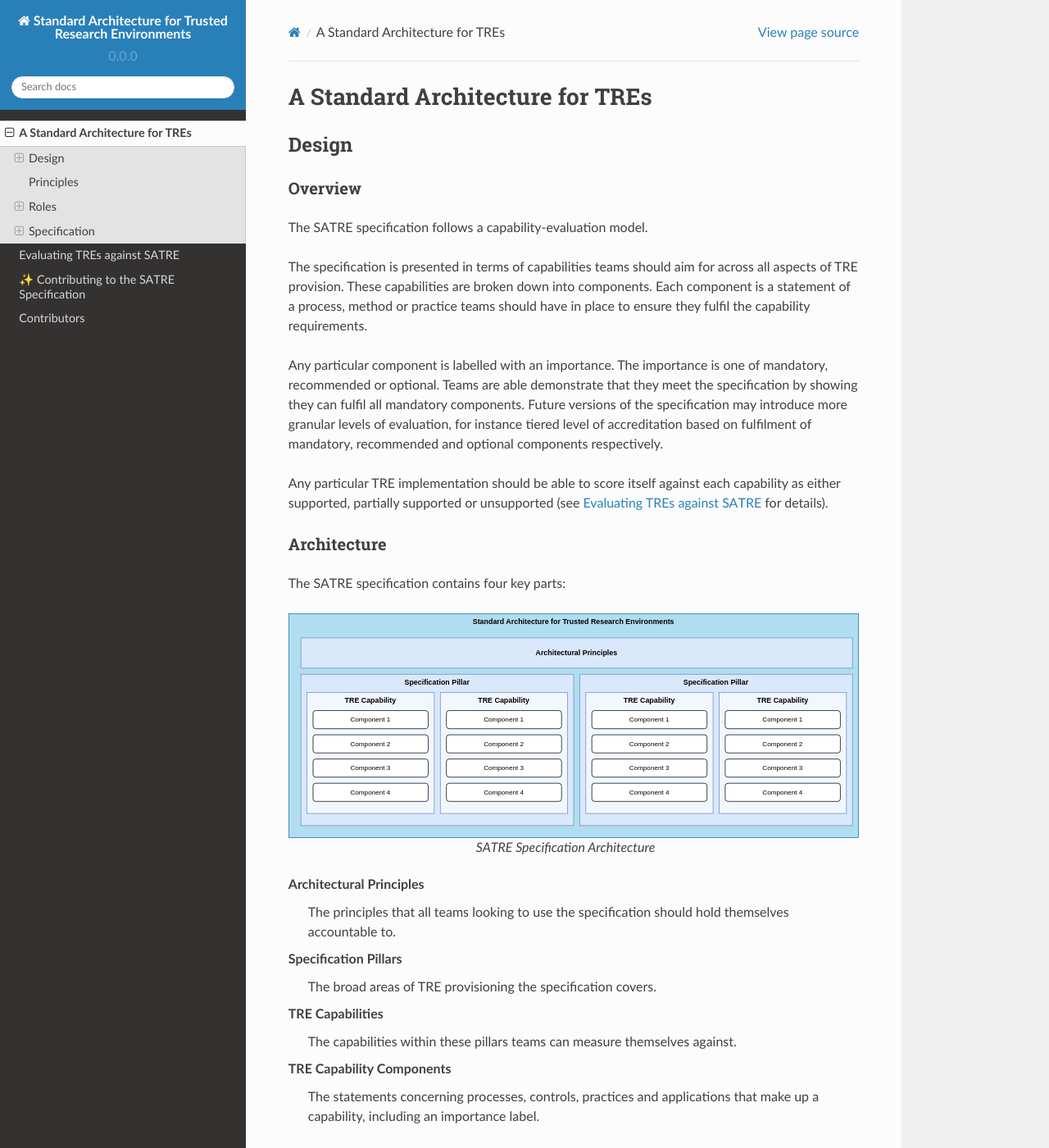
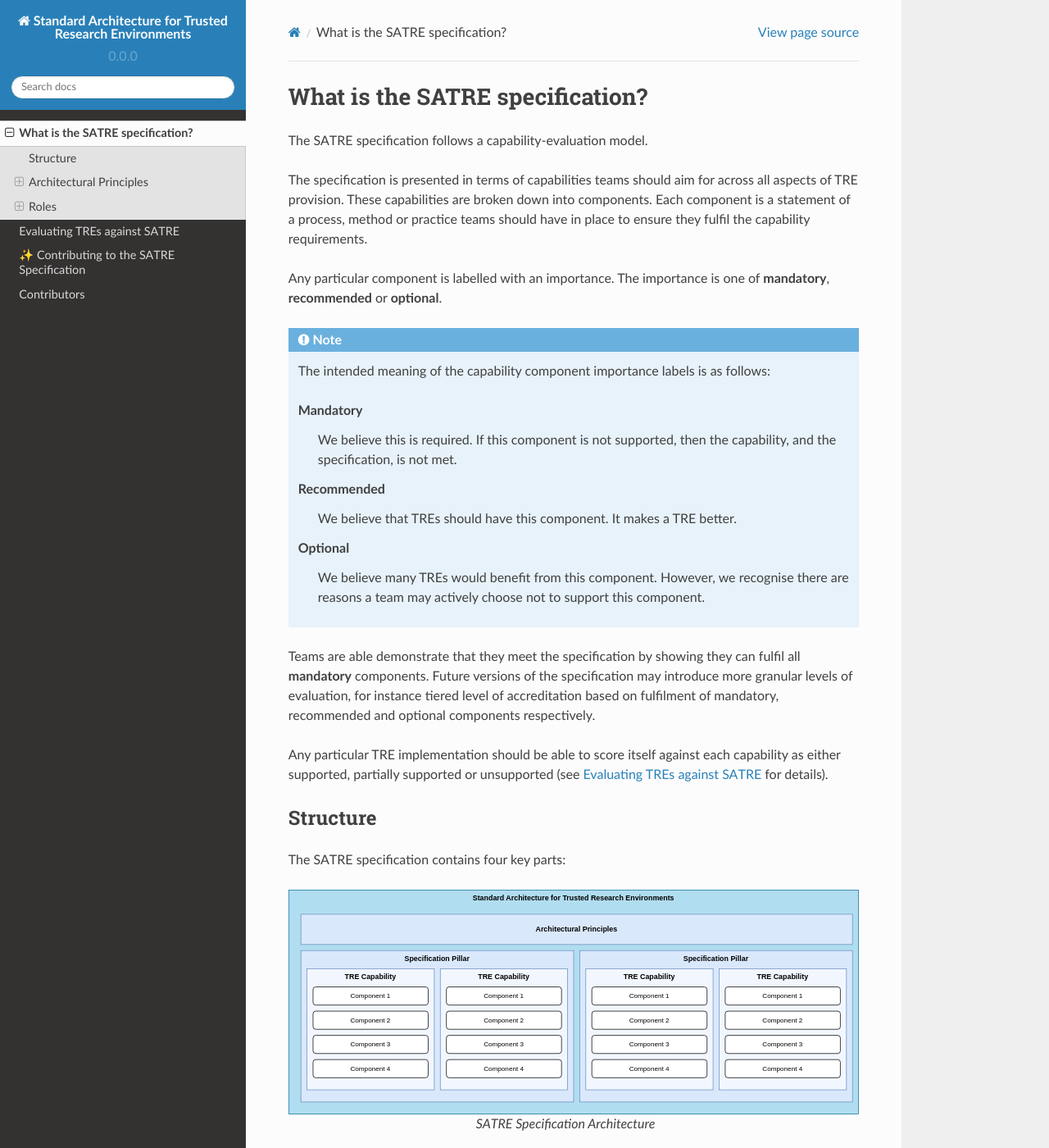
Before and after one commit to sa-tre/satre-specification, a Sphinx documentation site: the page built from docs/source/specification.md, in a window 1280 px wide and 1400 px high. Shown: the whole window at 82% size. Built offline with Sphinx 7.4.7 and the Read the Docs theme 2.0.0, drawn with Linux system fonts in a browser that asks for light colours; some of the changed text lies outside the part shown.

Commit message:
:memo: Re-order specification page to match ordering in architecture section

````diff
--- a/docs/source/specification.md
+++ b/docs/source/specification.md
@@ -1,12 +1,8 @@
 (specification)=
 
-# A Standard Architecture for TREs
+# What is the SATRE specification?
 
 <!-- What this document intends to do (and what it doesn't), the level of detail we aim for contrasted with other technical standards -->
-
-## Design
-
-### Overview
 
 The SATRE specification follows a capability-evaluation model.
 
@@ -15,13 +11,27 @@ These capabilities are broken down into components.
 Each component is a statement of a process, method or practice teams should have in place to ensure they fulfil the capability requirements.
 
 Any particular component is labelled with an importance.
-The importance is one of mandatory, recommended or optional.
-Teams are able demonstrate that they meet the specification by showing they can fulfil all mandatory components.
+The importance is one of **mandatory**, **recommended** or **optional**.
+
+:::{note}
+The intended meaning of the capability component importance labels is as follows:
+
+Mandatory
+: We believe this is required. If this component is not supported, then the capability, and the specification, is not met.
+
+Recommended
+: We believe that TREs should have this component. It makes a TRE better.
+
+Optional
+: We believe many TREs would benefit from this component. However, we recognise there are reasons a team may actively choose not to support this component.
+:::
+
+Teams are able demonstrate that they meet the specification by showing they can fulfil all **mandatory** components.
 Future versions of the specification may introduce more granular levels of evaluation, for instance tiered level of accreditation based on fulfilment of mandatory, recommended and optional components respectively.
 
 Any particular TRE implementation should be able to score itself against each capability as either supported, partially supported or unsupported (see {ref}`evaluation` for details).
 
-### Architecture
+## Structure
 
 The SATRE specification contains four key parts:
 
@@ -32,32 +42,38 @@ The SATRE specification contains four key parts:
 SATRE Specification Architecture
 ```
 
-Architectural Principles
+{ref}`Architectural Principles <satre_principles>`
 : The principles that all teams looking to use the specification should hold themselves accountable to.
 
-Specification Pillars
+{ref}`Specification Pillars <satre_pillars>`
 : The broad areas of TRE provisioning the specification covers.
 
 TRE Capabilities
 : The capabilities within these pillars teams can measure themselves against.
 
 TRE Capability Components
-: The statements concerning processes, controls, practices and applications that make up a capability, including an importance label.
+: The statements concerning processes, controls, practices and applications that make up a capability, together with an importance label.
 
-### Capability Component Importance Labels
+In addition we also describe some {ref}`roles <satre_roles>` that are necessary for the operation and use of a TRE.
 
-Our interpretation of the capability component importance labels are:
+(satre_principles)=
 
-Mandatory
-: We believe this is required. If this component is not supported, then the capability, and the specification, is not met.
+## Architectural Principles
 
-Recommended
-: We believe that TREs should have this component. It makes a TRE better.
+The SATRE specification has been developed based on the following principles:
 
-Optional
-: We believe many TREs would benefit from this component. However, we recognise there are reasons a team may actively choose not to support this component.
+- TREs should be as as easy as possible for end-users to use (_e.g._ researchers) whilst still remaining secure.
+- TRE deployments should be offered that support data of different levels of sensitivity (_e.g._ through a tiered system of technical controls and policies).
+- TREs conforming to the specification should be interoperable and provide a familiar end-user experience.
+- The specification will be managed and updated following an open, community-driven process, and will not be tied to a single vendor or implementation.
 
-### Pillars and Capability Map
+Finally, the TRE organisation will need to consider different {ref}`roles <satre_roles>` with which individuals might interact with the TRE.
+
+There might be good reasons why any particular TRE does not possess one or more of the capabilities listed in this specification, but most TREs should aspire to meet them in the long-term.
+
+(satre_pillars)=
+
+### Specification Pillars and Capabilities
 
 The SATRE specification contains three core pillars for a TRE:
 
@@ -80,20 +96,7 @@ SATRE Pillars Capability Map
 In addition to these capabilities, any organisation running a TRE (TRE organisation) will need to possess various {ref}`supporting capabilities <pillar_supporting>`.
 These will include legal requirements and relationship management.
 
-## Principles
-
-The SATRE specification has been developed based on the following principles:
-
-- TREs should be as as easy as possible for end-users to use (_e.g._ researchers) whilst still remaining secure.
-- TRE deployments should be offered that support data of different levels of sensitivity (_e.g._ through a tiered system of technical controls and policies).
-- TREs conforming to the specification should be interoperable and provide a familiar end-user experience.
-- The specification will be managed and updated following an open, community-driven process, and will not be tied to a single vendor or implementation.
-
-Finally, the TRE organisation will need to consider different {ref}`roles <tre_roles>` with which individuals might interact with the TRE.
-
-There might be good reasons why any particular TRE does not possess one or more of the capabilities listed in this specification, but most TREs should aspire to meet them in the long-term.
-
-(tre_roles)=
+(satre_roles)=
 
 ## Roles
 
@@ -165,15 +168,3 @@ Typical roles might include data custodians, ethicists, an independent board or
 * -
   -
 ```
-
-## Specification
-
-Details of the SATRE specification are shown below, together with the breakdown of the pillars into capabilities and components.
-
-```{toctree}
-:numbered:
-pillars/information_governance.md
-pillars/computing_technology.md
-pillars/data_management.md
-pillars/supporting.md
-```
````
